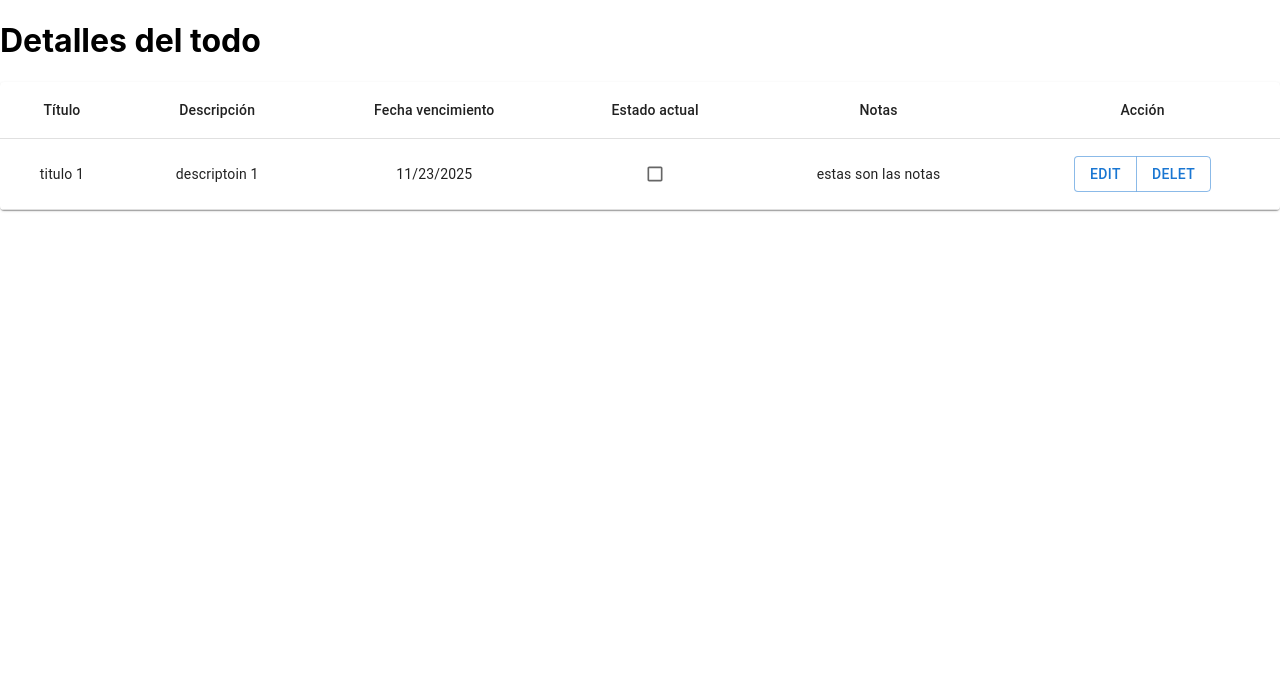
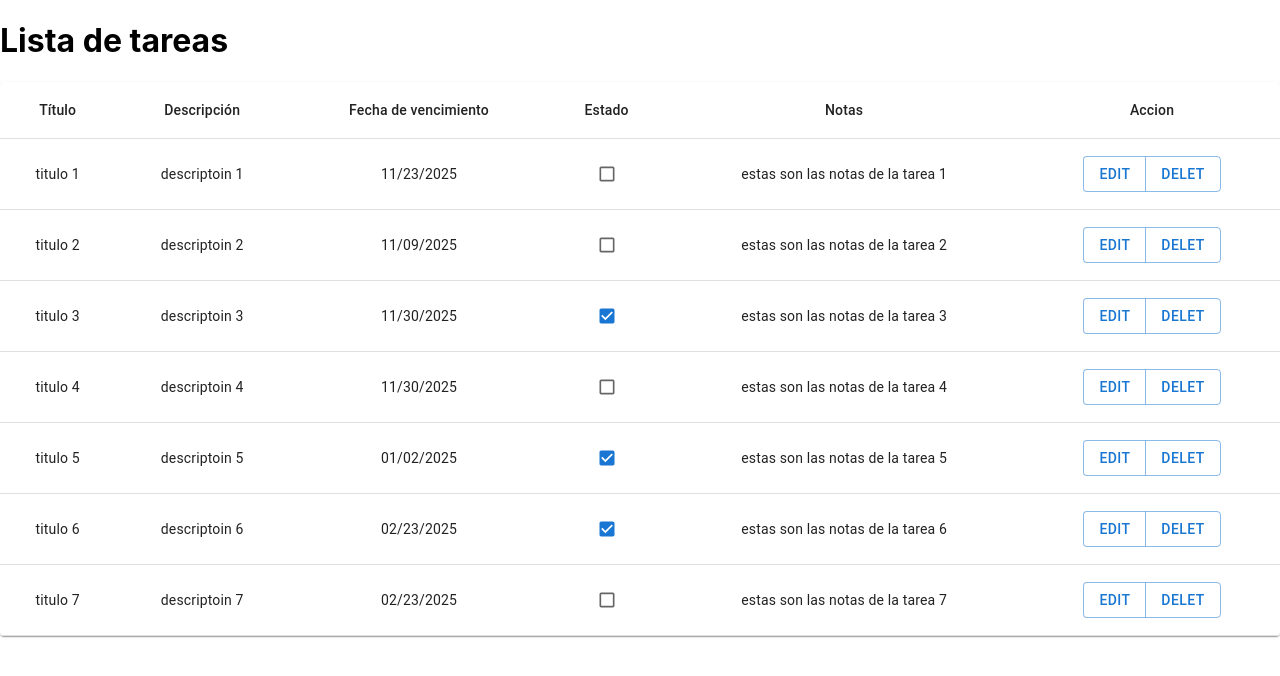
Before and after one commit to JohnnatanEstevez/test-project-k3r4un0s, a React (Create React App) app: page / in a window 1280 px wide. Shown: the top 676 px of the page. Built offline with nearby package versions, Linux system fonts and the light colour scheme.

Commit message:
create component TodoList

```diff
--- a/package.json
+++ b/package.json
@@ -38,6 +38,9 @@
   "devDependencies": {
     "@emotion/react": "^11.11.4",
     "@emotion/styled": "^11.11.5",
-    "@mui/material": "^5.15.18"
+    "@mui/material": "^5.15.18",
+    "@mui/x-data-grid": "^6.20.0",
+    "formik": "^2.4.6",
+    "yup": "^1.4.0"
   }
 }
--- /dev/null
+++ b/public/db.json
@@ -0,0 +1,51 @@
+[
+  {
+    "title": "titulo 1",
+    "description": "descriptoin 1",
+    "expiryDate": "11/23/2025",
+    "done": false,
+    "notes": "estas son las notas de la tarea 1"
+  },
+  {
+    "title": "titulo 2",
+    "description": "descriptoin 2",
+    "expiryDate": "11/09/2025",
+    "done": false,
+    "notes": "estas son las notas de la tarea 2"
+  },
+  {
+    "title": "titulo 3",
+    "description": "descriptoin 3",
+    "expiryDate": "11/30/2025",
+    "done": true,
+    "notes": "estas son las notas de la tarea 3"
+  },
+  {
+    "title": "titulo 4",
+    "description": "descriptoin 4",
+    "expiryDate": "11/30/2025",
+    "done": false,
+    "notes": "estas son las notas de la tarea 4"
+  },
+  {
+    "title": "titulo 5",
+    "description": "descriptoin 5",
+    "expiryDate": "01/02/2025",
+    "done": true,
+    "notes": "estas son las notas de la tarea 5"
+  },
+  {
+    "title": "titulo 6",
+    "description": "descriptoin 6",
+    "expiryDate": "02/23/2025",
+    "done": true,
+    "notes": "estas son las notas de la tarea 6"
+  },
+  {
+    "title": "titulo 7",
+    "description": "descriptoin 7",
+    "expiryDate": "02/23/2025",
+    "done": false,
+    "notes": "estas son las notas de la tarea 7"
+  }
+]
--- a/src/App.js
+++ b/src/App.js
@@ -1,32 +1,9 @@
 import "./App.css";
-import {
-  TableContainer,
-  Paper,
-  Table,
-  TableHead,
-  TableRow,
-  TableCell,
-} from "@mui/material";
-import Todo from "./components/Todo";
+import TodoList from "./components/TodoList";
 function App() {
   return (
     <>
-      <h1>Detalles del todo</h1>
-      <TableContainer component={Paper}>
-        <Table sx={{ minWidth: 650 }}>
-          <TableHead>
-            <TableRow>
-              <TableCell align="center">Título</TableCell>
-              <TableCell align="center">Descripción</TableCell>
-              <TableCell align="center">Fecha vencimiento</TableCell>
-              <TableCell align="center">Estado actual</TableCell>
-              <TableCell align="center">Notas</TableCell>
-              <TableCell align="center">Acción</TableCell>
-            </TableRow>
-          </TableHead>
-          <Todo />
-        </Table>
-      </TableContainer>
+      <TodoList />
     </>
   );
 }
--- a/src/components/Todo.js
+++ b/src/components/Todo.js
@@ -7,26 +7,19 @@ import {
   TableRow,
 } from "@mui/material";
 
-const todoData = {
-  title: "titulo 1",
-  description: "descriptoin 1",
-  expiryDate: "11/23/2025",
-  done: "false",
-  notes: "estas son las notas",
-};
-
-export default function Todo() {
+export default function Todo({ todo }) {
+  console.log(todo);
   return (
     <>
       <TableBody>
-        <TableRow>
-          <TableCell align="center">{todoData.title}</TableCell>
-          <TableCell align="center">{todoData.description}</TableCell>
-          <TableCell align="center">{todoData.expiryDate}</TableCell>
+        <TableRow key={todo.name}>
+          <TableCell align="center">{todo.title}</TableCell>
+          <TableCell align="center">{todo.description}</TableCell>
+          <TableCell align="center">{todo.expiryDate}</TableCell>
           <TableCell align="center">
-            <Checkbox size="small" />
+            <Checkbox size="small" checked={todo.done} />
           </TableCell>
-          <TableCell align="center">{todoData.notes}</TableCell>
+          <TableCell align="center">{todo.notes}</TableCell>
           <TableCell align="center">
             <ButtonGroup>
               <Button>edit</Button>
--- /dev/null
+++ b/src/components/TodoList.js
@@ -0,0 +1,46 @@
+import {
+  Paper,
+  Table,
+  TableCell,
+  TableContainer,
+  TableHead,
+  TableRow,
+} from "@mui/material";
+import Todo from "./Todo";
+import { useEffect, useState } from "react";
+
+export default function TodoList() {
+  const [todos, setTodos] = useState([]);
+
+  useEffect(() => {
+    async function getTodos() {
+      const response = await fetch("/db.json");
+      const json = await response.json();
+      setTodos(json);
+    }
+    getTodos();
+  }, []);
+
+  return (
+    <>
+      <h1>Lista de tareas</h1>
+      <TableContainer component={Paper}>
+        <Table sx={{ minWidth: 650 }}>
+          <TableHead>
+            <TableRow>
+              <TableCell align="center">Título</TableCell>
+              <TableCell align="center">Descripción</TableCell>
+              <TableCell align="center">Fecha de vencimiento</TableCell>
+              <TableCell align="center">Estado</TableCell>
+              <TableCell align="center">Notas</TableCell>
+              <TableCell align="center">Accion</TableCell>
+            </TableRow>
+          </TableHead>
+          {todos.map((todo) => (
+            <Todo key={todo.title} todo={todo} />
+          ))}
+        </Table>
+      </TableContainer>
+    </>
+  );
+}
```
Also changed, not shown: 1 other file (tests, documents, lock files or other folders).
